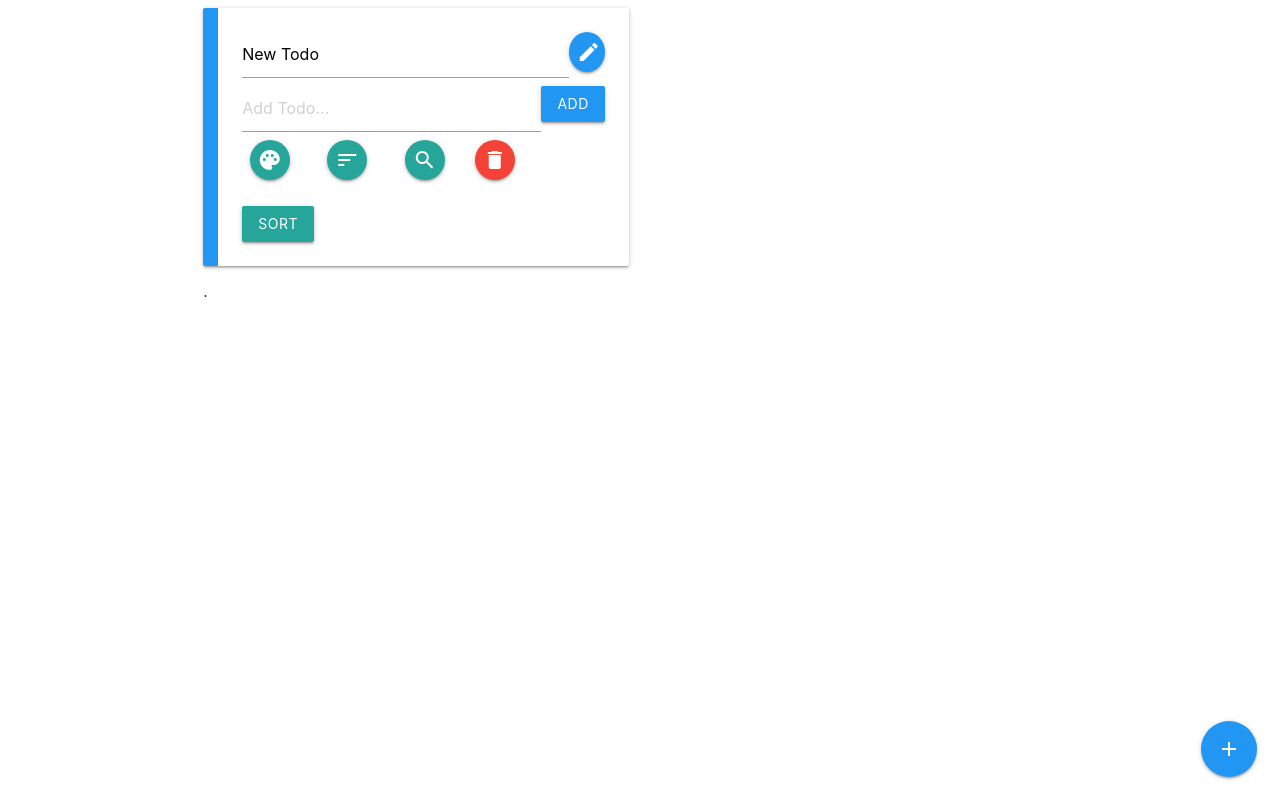
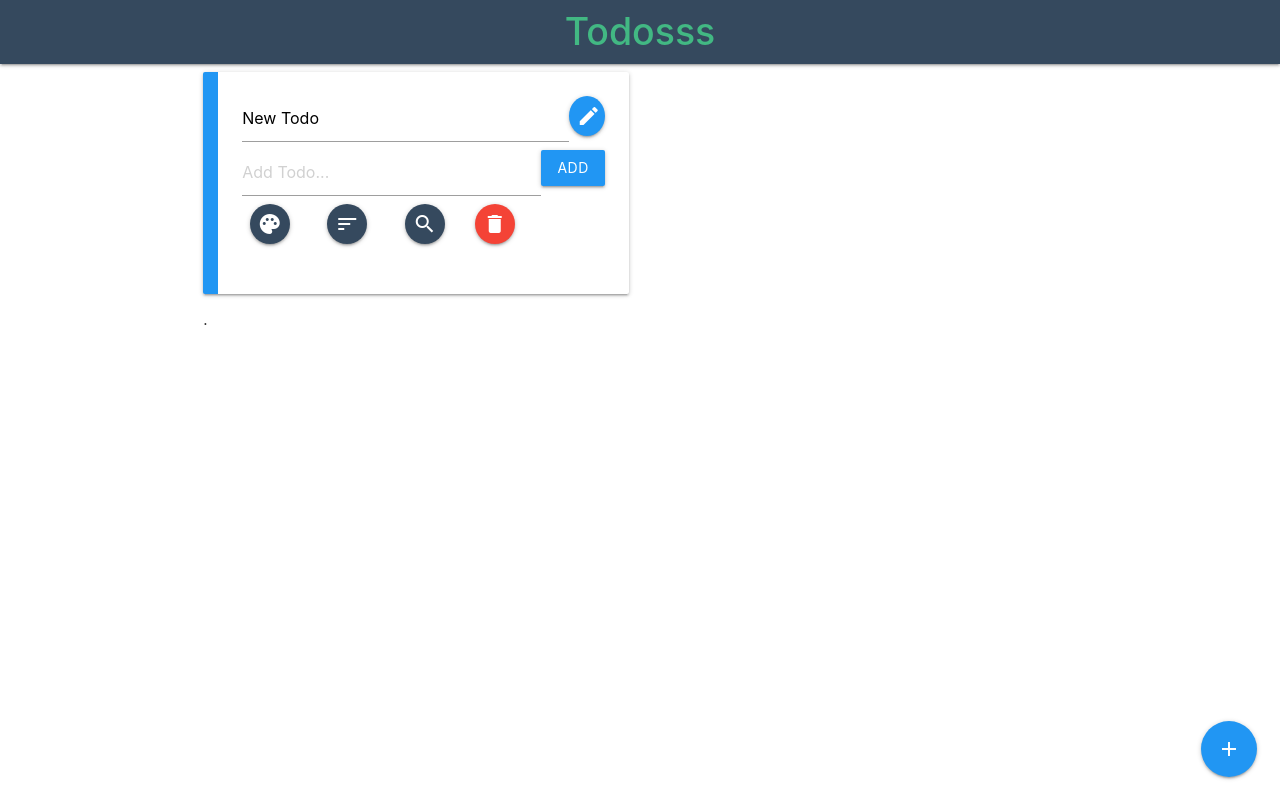
Before and after one commit to ilyasEzz/Vue-Todo-App, a Vue app: page / in a window 1280 px wide. Built offline with nearby package versions, Linux system fonts and the light colour scheme.

Commit message:
finished

```diff
--- a/src/App.vue
+++ b/src/App.vue
@@ -1,14 +1,17 @@
 <template>
-  <div id="app" class="container">
+  <div id="app" class>
+    <Navbar />
+    <div class="container">
+      <div ref="container" class="row">
+        <!-- Required to render instances of TodosClass -->
+        <Todos v-on:todos-updated="locStorage" />
+      </div>
+    </div>
+
     <div class="fixed-action-btn">
       <button @click="createTodo" class="btn-floating btn-large waves-effect waves-light blue">
         <i class="material-icons">add</i>
       </button>
-    </div>
-
-    <div ref="container" class="row">
-      <!-- Required to render instances of TodosClass -->
-      <Todos v-on:todos-updated="locStorage" />
     </div>
   </div>
 </template>
@@ -17,18 +20,19 @@
 import Vue from "vue";
 
 import Todos from "./components/Todos";
+import Navbar from "./layout/Navbar";
 
 export default {
   name: "App",
   components: {
-    Todos
+    Todos,
+    Navbar
   },
   data() {
     return {
-      newTodo: ""
+      storedTodos: []
     };
   },
-
   methods: {
     createTodo() {
       let TodosClass = Vue.extend(Todos);
@@ -37,8 +41,19 @@ export default {
       TodosInstance.$mount();
       this.$refs.container.appendChild(TodosInstance.$el);
     },
+
     locStorage(todos) {
-      console.log(todos);
+      let todosIndex = this.storedTodos.findIndex(
+        storedTodo => storedTodo.id === todos.id
+      );
+
+      if (todosIndex >= 0) {
+        this.storedTodos[todosIndex] = todos;
+      } else {
+        this.storedTodos = [...this.storedTodos, todos];
+      }
+
+      localStorage.setItem("storedTodos", this.storedTodos);
     }
   }
 };
--- a/src/assets/css/DropDown.css
+++ b/src/assets/css/DropDown.css
@@ -33,6 +33,13 @@
   cursor: pointer;
 }
 
+.submit-sort {
+  background-color: #35495e;
+  color: #fff;
+  outline: none;
+  border: none;
+}
+
 .fade-enter-active,
 .fade-leave-active {
   transition: all 0.5s ease-out;
@@ -42,3 +49,7 @@
 .fade-leave-to {
   opacity: 0;
 }
+
+.btn-floating {
+  background-color: #35495e !important;
+}
--- a/src/components/Actions.vue
+++ b/src/components/Actions.vue
@@ -38,8 +38,18 @@ export default {
         },
         {
           color: true,
+          title: "green",
+          hex: "#42b883"
+        },
+        {
+          color: true,
           title: "indigo",
           hex: "#3f51b5"
+        },
+        {
+          color: true,
+          title: "black",
+          hex: "#333333"
         }
       ]
     };
--- a/src/components/DropDown.vue
+++ b/src/components/DropDown.vue
@@ -51,7 +51,7 @@
               <span>completion</span>
             </label>
           </p>
-          <input type="submit" value="sort" class="btn-small submit-sort" />
+          <input type="submit" value="sort" class="submit-sort" />
         </form>
       </div>
     </transition>
--- a/src/components/TodoItem.vue
+++ b/src/components/TodoItem.vue
@@ -2,7 +2,7 @@
   <div>
     <div v-if="editMode">
       <form @submit.prevent="edit">
-        <input type="text" v-model="todo.title" name="title" placeholder="Add Todo..." />
+        <input type="text" v-model="todo.title" name="title" placeholder="Edit Todo..." />
         <button type="submit" class="btn-floating btn waves-effect waves-light blue">
           <i class="material-icons">edit</i>
         </button>
--- a/src/components/Todos.vue
+++ b/src/components/Todos.vue
@@ -5,7 +5,7 @@
         <!-- Edit Todo Name -->
         <div v-if="edit">
           <form @submit.prevent="edit = false">
-            <input type="text" v-model="name" name="title" placeholder="Add Todo..." />
+            <input type="text" v-model="name" name="title" placeholder="Edit Todo..." />
             <button type="submit" class="btn-floating btn waves-effect waves-light blue">
               <i class="material-icons">edit</i>
             </button>
@@ -13,7 +13,7 @@
         </div>
         <div v-else>
           <!-- Name and Date -->
-          <blockquote class>{{ date }}</blockquote>
+          <blockquote class>{{ date | natural-time }}</blockquote>
           <span @click="edit = true" class="card-title title-util center-align">{{name}}</span>
         </div>
         <!-- AddTodo and TodoItems   -->
@@ -31,7 +31,6 @@
           v-on:color-updated="updateColor"
           v-on:sorting="sorting"
         />
-        <button class="btn" @click="sorting">sort</button>
       </div>
     </div>.
   </div>
@@ -100,9 +99,7 @@ export default {
   },
 
   created() {
-    let now = new Date();
-    now = now.getTime();
-    this.date = now;
+    this.date = new Date();
   },
   computed: {
     filteredTodos() {
@@ -114,15 +111,13 @@ export default {
   watch: {
     todos: {
       handler() {
-        this.$emit("todos-updated", this.todos);
+        let todosCard = {
+          id: this.date.getTime(),
+          todos: this.todos
+        };
+        this.$emit("todos-updated", todosCard);
       },
       deep: true
-    }
-  },
-  mounted() {
-    let storedTodos = localStorage.getItem("todos");
-    if (storedTodos) {
-      this.todos = JSON.parse(storedTodos);
     }
   }
 };
--- /dev/null
+++ b/src/layout/Navbar.vue
@@ -0,0 +1,23 @@
+<template>
+  <nav class="nav">
+    <div class="nav-wrapper">
+      <a href="#" id="logo" class="brand-logo center">Todosss</a>
+    </div>
+  </nav>
+</template>
+
+<script>
+export default {
+  name: "Navbar"
+};
+</script>
+<style scoped>
+#logo {
+  color: #42b883;
+  font-size: 2.5rem;
+  font-weight: 500;
+}
+.nav {
+  background-color: #35495e;
+}
+</style>
--- a/src/main.js
+++ b/src/main.js
@@ -1,8 +1,13 @@
-import Vue from 'vue'
-import App from './App.vue'
+import Vue from 'vue';
+import App from './App.vue';
 
-Vue.config.productionTip = false
+Vue.config.productionTip = false;
+
+// Filters
+Vue.filter('natural-time', function(date) {
+  return `${date.getHours()}:${date.getMinutes()}`;
+});
 
 new Vue({
-  render: h => h(App),
-}).$mount('#app')
+  render: h => h(App)
+}).$mount('#app');
```
